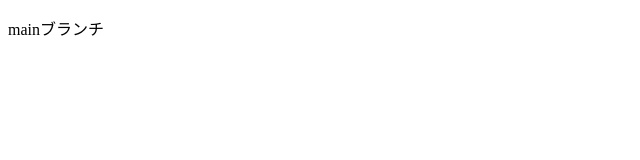
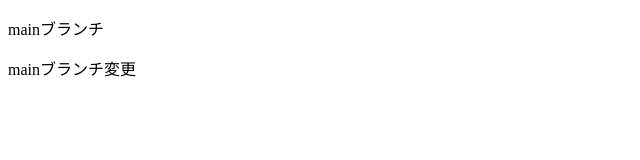
Before and after one commit to ayumu-2401173/kakuninn, a plain HTML site: page index.html in a window 1280 px wide. Shown: the whole page, without its empty margins (0-640 px from the left). Drawn offline with Linux system fonts and the light colour scheme.

Commit message:
Update index.html

```diff
--- a/index.html
+++ b/index.html
@@ -7,5 +7,6 @@
 </head>
 <body>
     <p>mainブランチ</p>
+    <p>mainブランチ変更</p>
 </body>
 </html>
```
